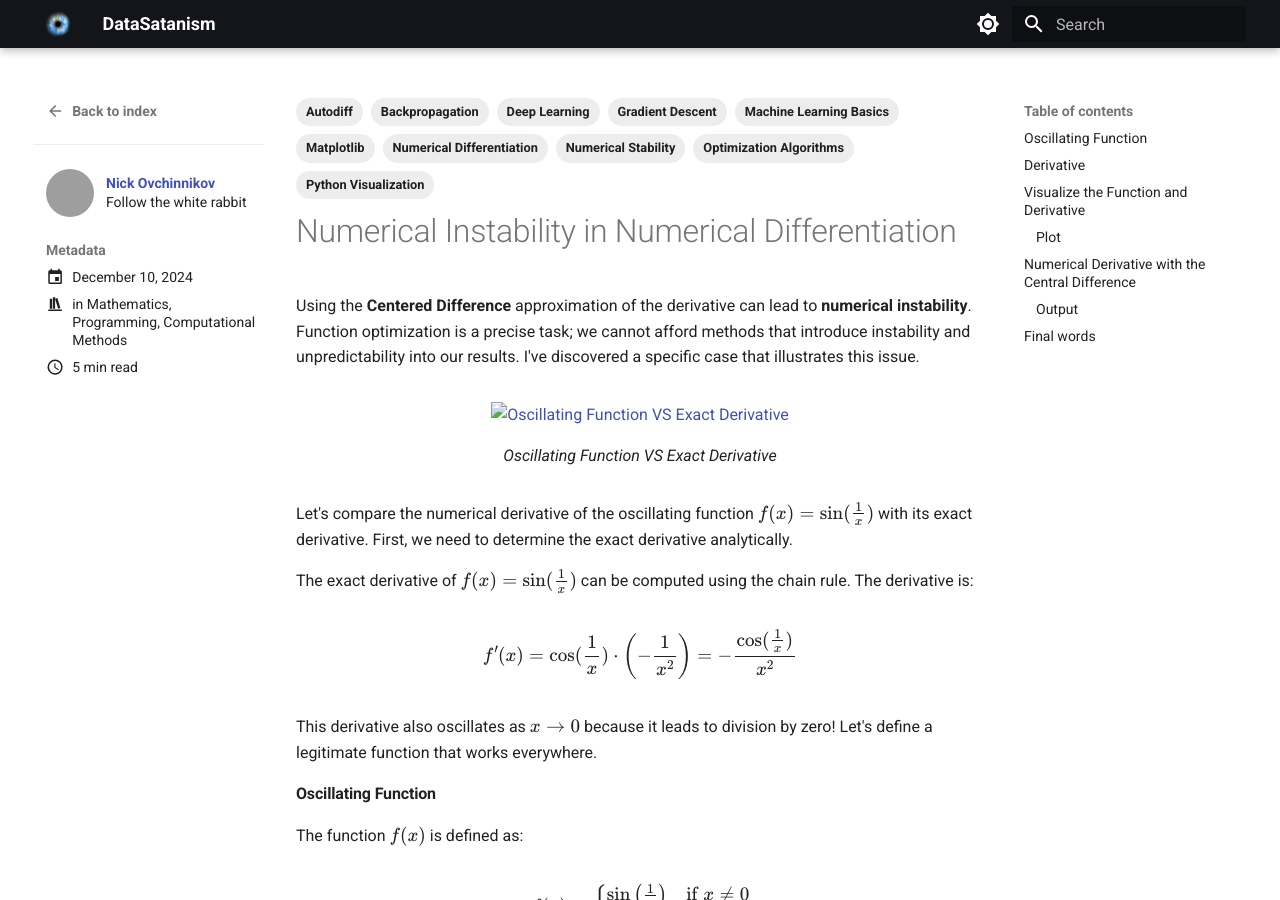
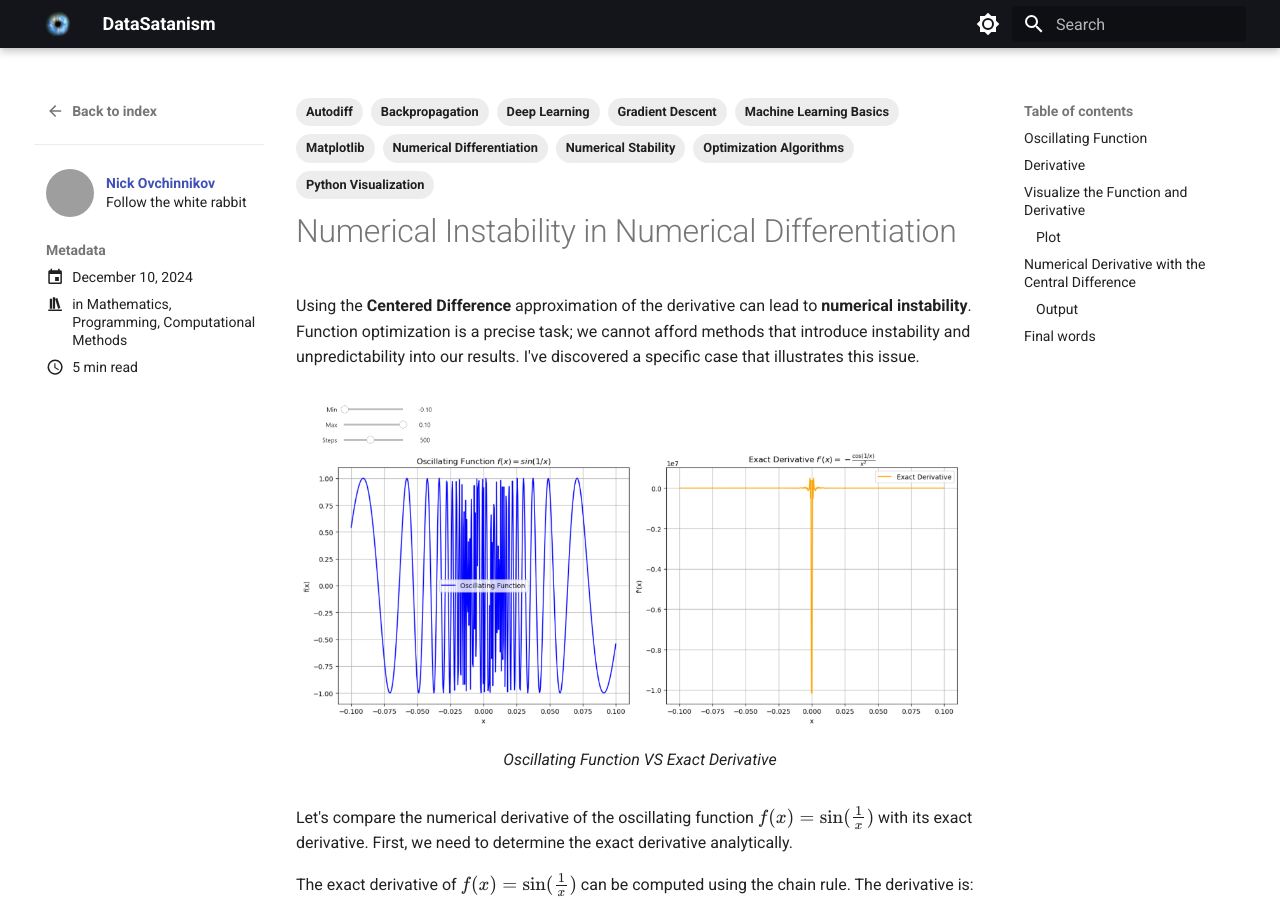
Before and after one commit to nickovchinnikov/datasatanism, an MkDocs documentation site: the page built from docs/posts/numerical_instability.md, in a window 1280 px wide and 900 px high. Built offline with MkDocs 1.6.1 and Material for MkDocs 9.7.7, drawn with Linux system fonts in a browser that asks for light colours; comment, search, counter and statistics services are not loaded; grey boxes are pictures that could not be loaded.

Commit message:
Post: Img fix

```diff
--- a/docs/posts/numerical_instability.md
+++ b/docs/posts/numerical_instability.md
@@ -26,7 +26,7 @@ tags:
 
 Using the **Centered Difference** approximation of the derivative can lead to **numerical instability**. Function optimization is a precise task; we cannot afford methods that introduce instability and unpredictability into our results. I've discovered a specific case that illustrates this issue.
 
-![Oscillating Function VS Exact Derivative](../assets/gradient_descent_and_the_first_training_loop/oscilation_vs_derivative.png){ align=center }
+![Oscillating Function VS Exact Derivative](../assets/numerical_instability/oscilation_vs_derivative.png){ align=center }
 /// caption
 Oscillating Function VS Exact Derivative
 ///
@@ -155,7 +155,7 @@ interact(
 
 #### Plot
 
-![Oscillating Function VS Exact Derivative](../assets/gradient_descent_and_the_first_training_loop/oscilation_vs_derivative.png){ align=center }
+![Oscillating Function VS Exact Derivative](../assets/numerical_instability/oscilation_vs_derivative.png){ align=center }
 /// caption
 Oscillating Function VS Exact Derivative
 ///
```
